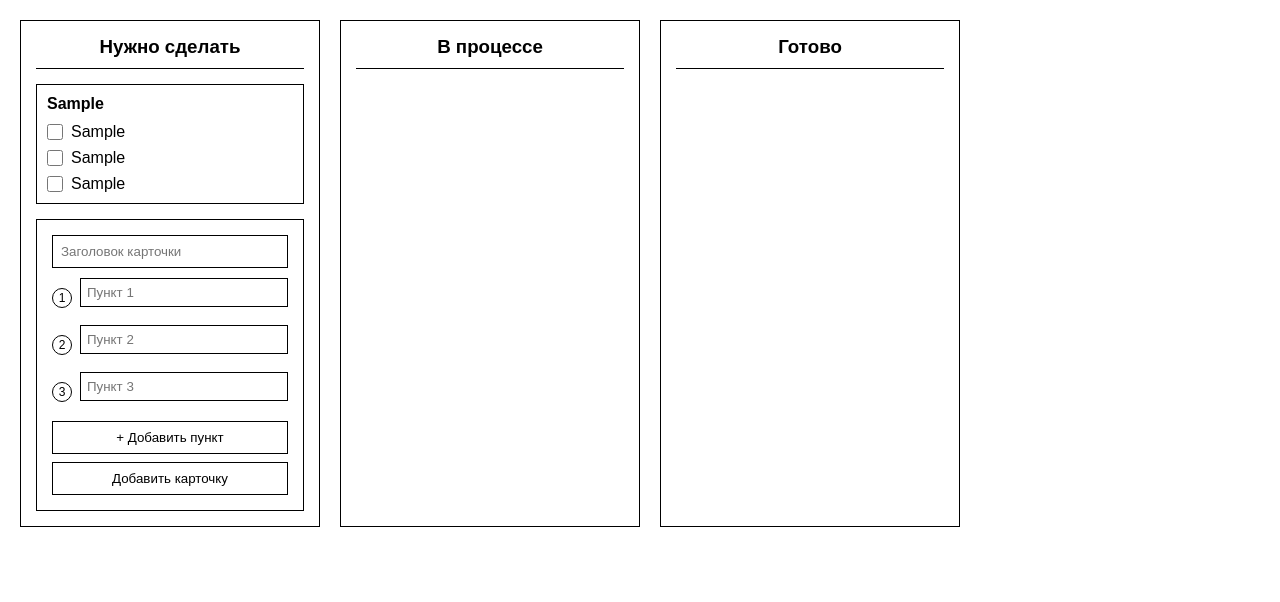
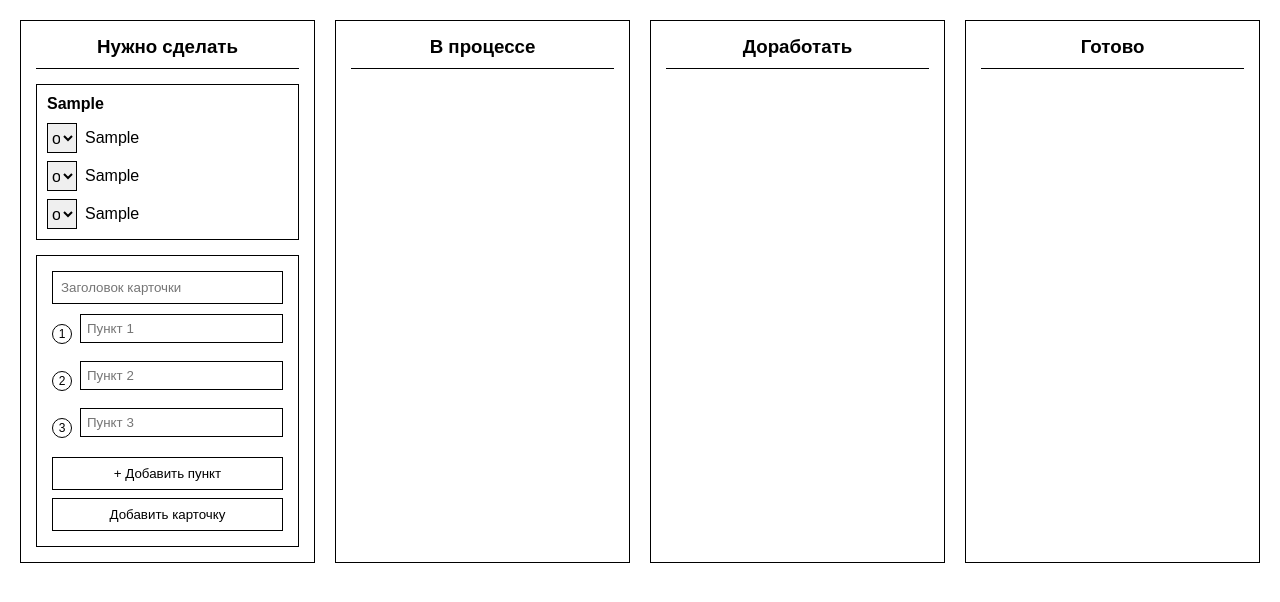
Before and after one commit to deadily/task-2, a Vue app: page / in a window 1280 px wide. Both pictures are taken after typing "Sample", "Sample", "Sample", "Sample" into the empty fields and a click on the button "Добавить карточку". Shown: the top 602 px of the page. Built offline with nearby package versions, Linux system fonts and the light colour scheme.

Commit message:
added task

```diff
--- a/src/App.css
+++ b/src/App.css
@@ -3,7 +3,6 @@
   padding: 0;
   box-sizing: border-box;
 }
-
 
 body {
   font-family: Arial, sans-serif;
@@ -11,13 +10,11 @@ body {
   color: #000;
 }
 
-
 .board {
   display: flex;
   gap: 20px;
   padding: 20px;
 }
-
 
 .column {
   border: 1px solid #000;
@@ -26,7 +23,6 @@ body {
   min-height: 500px;
 }
 
-
 .column h3 {
   margin-bottom: 15px;
   text-align: center;
@@ -34,18 +30,15 @@ body {
   padding-bottom: 10px;
 }
 
-
 .card {
   border: 1px solid #000;
   padding: 10px;
   margin-bottom: 10px;
 }
 
-
 .card h4 {
   margin-bottom: 10px;
 }
-
 
 .card-items {
   display: flex;
@@ -53,42 +46,45 @@ body {
   gap: 8px;
 }
 
-
-.checkbox-item {
+.item-row {
   display: flex;
   align-items: center;
   gap: 8px;
 }
 
-
-.checkbox-item input[type="checkbox"] {
-  width: 16px;
-  height: 16px;
+.status-select {
+  width: 30px;
+  height: 30px;
+  border: 1px solid #000;
+  font-size: 16px;
+  cursor: pointer;
 }
 
-
-.checkbox-item input[type="checkbox"]:disabled {
+.status-select:disabled {
   cursor: not-allowed;
+  opacity: 0.5;
 }
 
-
-.checkbox-item span.completed {
+.item-row span.completed {
   text-decoration: line-through;
+  color: #000;
 }
 
+.item-row span.skipped {
+  text-decoration: line-through;
+  opacity: 0.5;
+}
 
 .completed-date {
   margin-top: 8px;
   font-size: 12px;
 }
 
-
 .card-form {
   border: 1px solid #000;
   padding: 15px;
   margin-top: 15px;
 }
-
 
 .form-input {
   width: 100%;
@@ -97,7 +93,6 @@ body {
   border: 1px solid #000;
 }
 
-
 .items-container {
   display: flex;
   flex-direction: column;
@@ -105,13 +100,11 @@ body {
   margin-bottom: 10px;
 }
 
-
 .item-input-wrapper {
   display: flex;
   align-items: center;
   gap: 8px;
 }
-
 
 .item-number {
   width: 20px;
@@ -125,13 +118,11 @@ body {
   flex-shrink: 0;
 }
 
-
 .item-input-wrapper input {
   flex: 1;
   padding: 6px;
   border: 1px solid #000;
 }
-
 
 .remove-btn {
   width: 24px;
@@ -142,13 +133,11 @@ body {
   font-size: 16px;
 }
 
-
 .form-actions {
   display: flex;
   flex-direction: column;
   gap: 8px;
 }
-
 
 .add-item-btn,
 .submit-btn {
@@ -158,13 +147,11 @@ body {
   cursor: pointer;
 }
 
-
 .add-item-btn:hover,
 .submit-btn:hover {
   background: #000;
   color: #fff;
 }
-
 
 .lock-message,
 .limit-message {
--- a/src/components/Board.vue
+++ b/src/components/Board.vue
@@ -20,6 +20,15 @@
       :in-progress-cards-length="columns.inProgress.length"
     />
     <Column
+      title="Доработать"
+      :cards="columns.rework"
+      @move-card="moveCard"
+      @update-card="updateCardInColumn"
+      column-id="rework"
+      :max-cards="null"
+      :in-progress-cards-length="columns.inProgress.length"
+    />
+    <Column
       title="Готово"
       :cards="columns.done"
       @move-card="moveCard"
@@ -29,7 +38,6 @@
     />
   </div>
 </template>
-
 
 <script>
 import Column from './Column.vue';
@@ -42,9 +50,9 @@ export default {
     const columns = reactive({
       todo: [],
       inProgress: [],
+      rework: [],
       done: [],
     });
-
 
     const loadState = () => {
       const saved = localStorage.getItem('boardState');
@@ -53,6 +61,7 @@ export default {
           const state = JSON.parse(saved);
           columns.todo = state.todo || [];
           columns.inProgress = state.inProgress || [];
+          columns.rework = state.rework || [];
           columns.done = state.done || [];
         } catch (e) {
           console.error('Error loading state:', e);
@@ -60,18 +69,19 @@ export default {
       }
     };
 
-
     const saveState = () => {
       localStorage.setItem('boardState', JSON.stringify(columns));
     };
 
-
     const getCardProgress = (card) => {
       if (!card.items || card.items.length === 0) return 0;
-      const completed = card.items.filter(i => i.completed).length;
+      const completed = card.items.filter(i => i.status === 'completed').length;
       return completed / card.items.length;
     };
 
+    const hasSkippedItems = (card) => {
+      return card.items.some(i => i.status === 'skipped');
+    };
 
     const addCard = (card) => {
       const newCard = {
@@ -79,14 +89,13 @@ export default {
         title: card.title,
         items: card.items.map(item => ({
           text: typeof item === 'string' ? item : item.text,
-          completed: false
+          status: 'pending' // pending, completed, skipped
         })),
       };
 
       columns.todo.push(newCard);
       saveState();
     };
-
 
     const updateCardInColumn = (updatedCard, columnId) => {
       const column = columns[columnId];
@@ -107,7 +116,6 @@ export default {
       }
     };
 
-
     const moveCard = (card, newColumnId) => {
       const oldCol = Object.keys(columns).find(key =>
         columns[key].some(c => c.id === card.id)
@@ -117,11 +125,9 @@ export default {
         columns[oldCol] = columns[oldCol].filter(c => c.id !== card.id);
       }
 
-
-      if (newColumnId === 'done') {
+      if (newColumnId === 'done' || newColumnId === 'rework') {
         card.completedAt = new Date().toLocaleString();
       }
-
 
       columns[newColumnId].push(card);
 
@@ -137,16 +143,13 @@ export default {
       saveState();
     };
 
-
     onMounted(() => {
       loadState();
     });
 
-
     watch(columns, () => {
       saveState();
     }, { deep: true });
-
 
     return {
       columns,
@@ -156,5 +159,4 @@ export default {
     };
   },
 };
-
 </script>
--- a/src/components/Card.vue
+++ b/src/components/Card.vue
@@ -2,17 +2,23 @@
   <div class="card">
     <h4>{{ card.title }}</h4>
     <div class="card-items">
-      <label v-for="(item, index) in card.items" :key="index" class="checkbox-item">
-        <input
-          type="checkbox"
-          v-model="item.completed"
+      <div v-for="(item, index) in card.items" :key="index" class="item-row">
+        <select
+          v-model="item.status"
           @change="updateProgress"
           :disabled="isLocked"
-        />
-        <span :class="{ completed: item.completed }">{{ item.text }}</span>
-      </label>
+          class="status-select"
+        >
+          <option value="pending">o</option>
+          <option value="completed">+</option>
+          <option value="skipped">-</option>
+        </select>
+        <span :class="getItemClass(item)">{{ item.text }}</span>
+      </div>
     </div>
-    <p v-if="card.completedAt" class="completed-date">Завершено: {{ card.completedAt }}</p>
+    <p v-if="card.completedAt" class="completed-date">
+      {{ card.completedAt }}
+    </p>
   </div>
 </template>
 
@@ -30,9 +36,15 @@ export default {
       emit('updateItems', props.card);
     };
 
+    const getItemClass = (item) => {
+      if (item.status === 'completed') return 'completed';
+      if (item.status === 'skipped') return 'skipped';
+      return '';
+    };
 
     return {
       updateProgress,
+      getItemClass
     };
   },
 };
--- a/src/components/Column.vue
+++ b/src/components/Column.vue
@@ -78,15 +78,27 @@ export default {
         emit('updateCard', card, 'todo');
 
       } else if (props.columnId === 'inProgress') {
-        if (progress === 1) {
-          emit('moveCard', card, 'done');
+        const allCompleted = card.items.every(i => i.status === 'completed');
+        const hasSkipped = card.items.some(i => i.status === 'skipped');
+        const allDoneOrSkipped = card.items.every(i =>
+          i.status === 'completed' || i.status === 'skipped'
+        );
+
+        if (allDoneOrSkipped) {
+          if (hasSkipped) {
+            emit('moveCard', card, 'rework');
+          } else {
+            // Все выполнены -> в готово
+            emit('moveCard', card, 'done');
+          }
         }
         emit('updateCard', card, 'inProgress');
 
-      } else if (props.columnId === 'done') {
-        emit('updateCard', card, 'done');
+      } else if (props.columnId === 'rework' || props.columnId === 'done') {
+        emit('updateCard', card, props.columnId);
       }
     };
+
 
 
     return {
```
